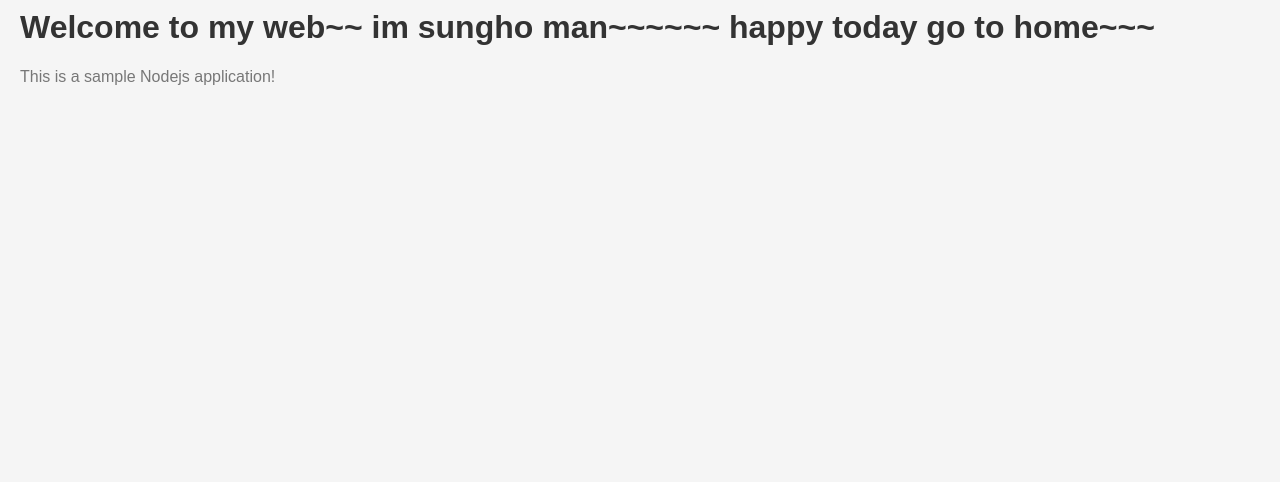
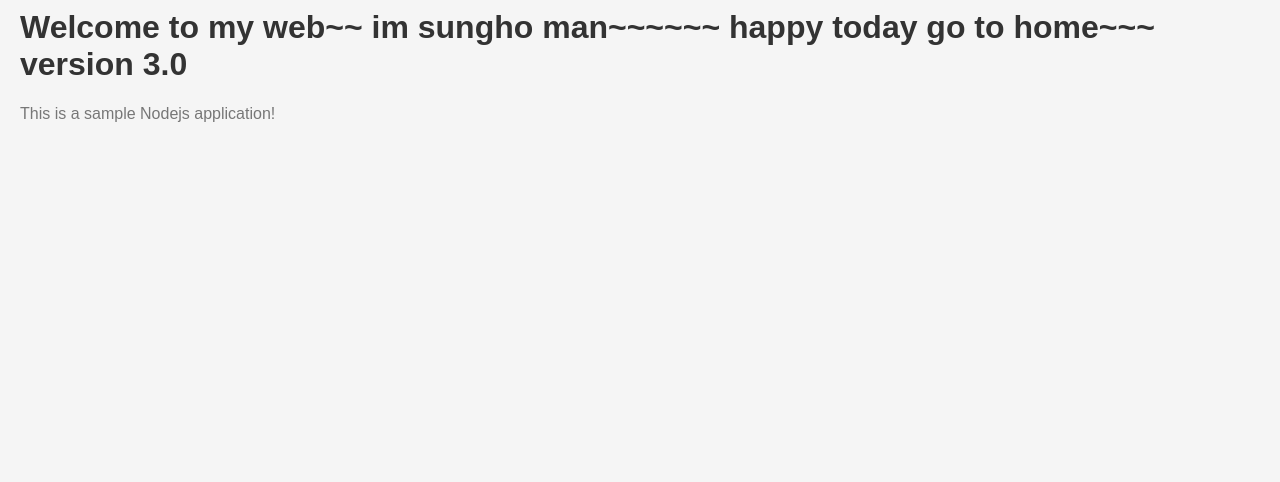
Before and after one commit to sunghohoho/docker-ci, a website: page public/index.html in a window 1280 px wide. Shown: the part 318-800 px from the top of the page. Drawn offline with Linux system fonts and the light colour scheme.

Commit message:
modify html

```diff
--- a/public/index.html
+++ b/public/index.html
@@ -7,7 +7,7 @@
 </head>
 <body>
   <img src="images/fastcampus.png" alt="fastcampus logo">
-  <h1>Welcome to my web~~ im sungho man~~~~~~ happy today go to home~~~</h1>
+  <h1>Welcome to my web~~ im sungho man~~~~~~ happy today go to home~~~ version 3.0</h1>
   <p>This is a sample Nodejs application!</p>
 </body>
 </html>
```
